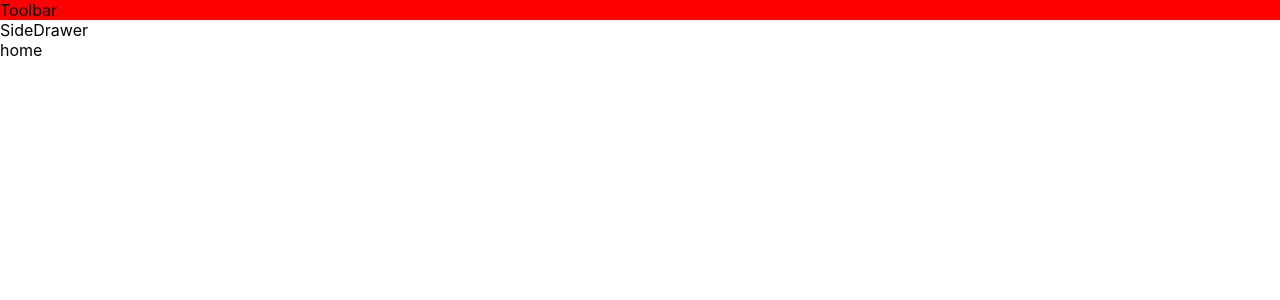
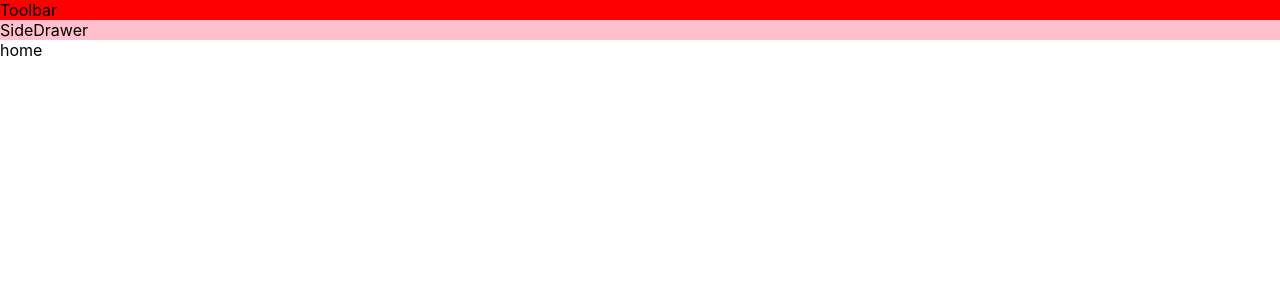
Before and after one commit to Njabulo-Mbuli/Rogo, a React (Create React App) app: page / in a window 1280 px wide. Shown: the top 300 px of the page. Built offline with nearby package versions, Linux system fonts and the light colour scheme.

Commit message:
Minor change

```diff
--- a/src/Components/SideDrawer/SideDrawer.js
+++ b/src/Components/SideDrawer/SideDrawer.js
@@ -5,7 +5,7 @@ class SideDrawer extends React.Component{
 
 	render(){
 		return(
-			<div>
+			<div className="sideDrawer">
 				SideDrawer
 			</div>
 		);
--- a/src/css/SideDrawer.css
+++ b/src/css/SideDrawer.css
@@ -1,3 +1,5 @@
+.sideDrawer {
+  background-color: pink;
+}
 
-
-/*# sourceMappingURL=SideDrawer.css.map */
+/*# sourceMappingURL=sidedrawer.css.map */
--- a/src/sass/SideDrawer.scss
+++ b/src/sass/SideDrawer.scss
@@ -0,0 +1,5 @@
+$color:blue;
+
+.sideDrawer{
+	background-color:pink;
+}
```
Also changed, not shown: 2 other files (tests, documents, lock files or other folders).
